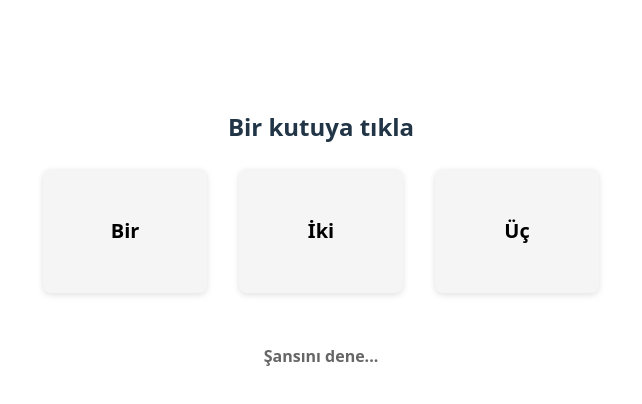
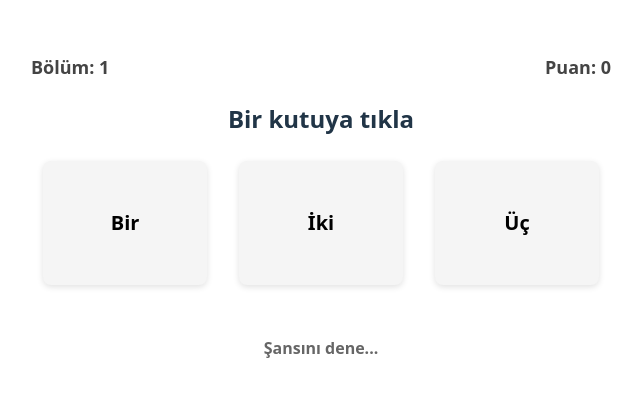
Before and after one commit to segemoglu/1030510262_BS435_WebProgramlama, a React (Vite) app: page / in a window 1280 px wide. Shown: the part 170-574 px from the top of the page, without its empty margins (319-961 px from the left). Built offline with nearby package versions, Linux system fonts and the light colour scheme.

Commit message:
adding levels

```diff
--- a/src/App.tsx
+++ b/src/App.tsx
@@ -17,8 +17,12 @@ const boxBaseStyle: React.CSSProperties = {
 
 export default function App() {
     const [selected, setSelected] = useState<number | null>(null)
-    // Doğru cevabı rastgele belirle (0, 1 veya 2)
-    const [correctIndex] = useState(() => Math.floor(Math.random() * 3))
+    // Doğru cevabı state içinde tutuyoruz ki değiştirebilelim
+    const [correctIndex, setCorrectIndex] = useState(() => Math.floor(Math.random() * 3))
+
+    // Yeni eklenen state'ler
+    const [score, setScore] = useState(0)
+    const [round, setRound] = useState(1)
 
     const boxes = ['Bir', 'İki', 'Üç']
     const isGameOver = selected !== null
@@ -26,29 +30,52 @@ export default function App() {
     const handleSelect = (index: number) => {
         if (!isGameOver) {
             setSelected(index)
+
+            // Puan hesaplama mantığı
+            if (index === correctIndex) {
+                setScore(prev => prev + 1)
+            }
+            // Yanlışsa puan değişmiyor
         }
+    }
+
+    // Yeni bölüme geçiş fonksiyonu
+    const nextRound = () => {
+        setSelected(null) // Seçimi sıfırla
+        setCorrectIndex(Math.floor(Math.random() * 3)) // Yeni doğru cevap belirle
+        setRound(prev => prev + 1) // Bölümü artır
     }
 
     return (
         <div style={{ fontFamily: 'system-ui, Arial, sans-serif', padding: 24 }}>
-            <h2 style={{ marginBottom: 12 }}>Bir kutuya tıkla</h2>
+            {/* Skor Tablosu */}
+            <div style={{
+                display: 'flex',
+                justifyContent: 'space-between',
+                marginBottom: 20,
+                fontSize: 18,
+                fontWeight: 'bold',
+                color: '#444'
+            }}>
+                <span>Bölüm: {round}</span>
+                <span>Puan: {score}</span>
+            </div>
+
+            <h2 style={{ marginBottom: 12, textAlign: 'center' }}>Bir kutuya tıkla</h2>
 
             <div style={{ display: 'flex', gap: 8, justifyContent: 'center' }}>
                 {boxes.map((label, i) => {
-                    // Renk Mantığı:
-                    // Seçim yapıldıysa: Doğru kutu YEŞİL, Yanlış kutular KIRMIZI
-                    // Seçim yapılmadıysa: Standart GRİ
                     let bgColor = '#f5f5f5'
                     let borderColor = 'transparent'
                     let textColor = 'black'
 
                     if (isGameOver) {
                         if (i === correctIndex) {
-                            bgColor = '#d4edda' // Yeşil (Doğru)
+                            bgColor = '#d4edda'
                             borderColor = '#28a745'
                             textColor = '#155724'
                         } else {
-                            bgColor = '#f8d7da' // Kırmızı (Yanlış)
+                            bgColor = '#f8d7da'
                             borderColor = '#dc3545'
                             textColor = '#721c24'
                         }
@@ -63,24 +90,14 @@ export default function App() {
                         border: `2px solid ${borderColor}`,
                         color: textColor,
                         transform: selected === i ? 'scale(1.05)' : undefined,
-                        opacity: (isGameOver && i !== selected && i !== correctIndex) ? 0.6 : 1, // Seçilmeyen yanlışları biraz soluk yap
+                        opacity: (isGameOver && i !== selected && i !== correctIndex) ? 0.6 : 1,
                         cursor: isGameOver ? 'default' : 'pointer'
-                    }
-
-                    const onKeyDown = (e: React.KeyboardEvent) => {
-                        if (e.key === 'Enter' || e.key === ' ') {
-                            e.preventDefault()
-                            handleSelect(i)
-                        }
                     }
 
                     return (
                         <div
                             key={i}
-                            role="button"
-                            tabIndex={isGameOver ? -1 : 0}
                             onClick={() => handleSelect(i)}
-                            onKeyDown={onKeyDown}
                             style={style}
                         >
                             <div style={{ textAlign: 'center' }}>
@@ -91,13 +108,32 @@ export default function App() {
                 })}
             </div>
 
-            <div style={{ marginTop: 30, fontSize: 24, fontWeight: 'bold' }}>
+            <div style={{ marginTop: 30, fontSize: 24, fontWeight: 'bold', textAlign: 'center', height: 80 }}>
                 {isGameOver ? (
-                    selected === correctIndex ? (
-                        <span style={{ color: '#28a745' }}>Doğru! 🎉</span>
-                    ) : (
-                        <span style={{ color: '#dc3545' }}>Yanlış! 😔</span>
-                    )
+                    <div style={{ display: 'flex', flexDirection: 'column', alignItems: 'center', gap: 10 }}>
+                        {selected === correctIndex ? (
+                            <span style={{ color: '#28a745' }}>Doğru! 🎉</span>
+                        ) : (
+                            <span style={{ color: '#dc3545' }}>Yanlış! 😔</span>
+                        )}
+
+                        {/* Sonraki Bölüm Butonu */}
+                        <button
+                            onClick={nextRound}
+                            style={{
+                                padding: '10px 20px',
+                                fontSize: 16,
+                                cursor: 'pointer',
+                                background: '#007bff',
+                                color: 'white',
+                                border: 'none',
+                                borderRadius: 5,
+                                marginTop: 10
+                            }}
+                        >
+                            Sıradaki Bölüm →
+                        </button>
+                    </div>
                 ) : (
                     <span style={{ fontSize: 16, color: '#666' }}>Şansını dene...</span>
                 )}
```
